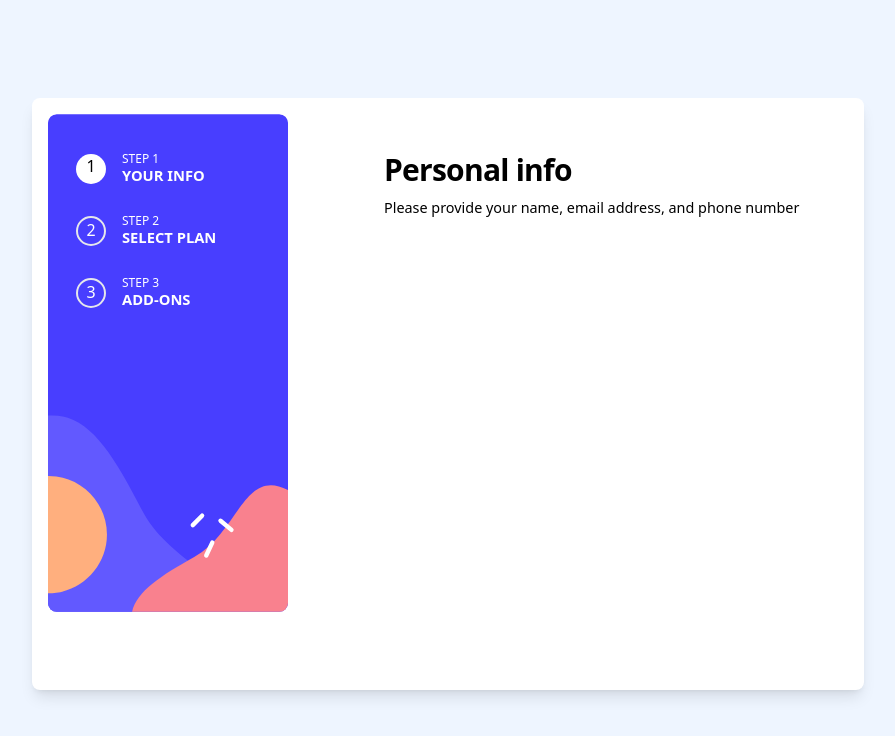
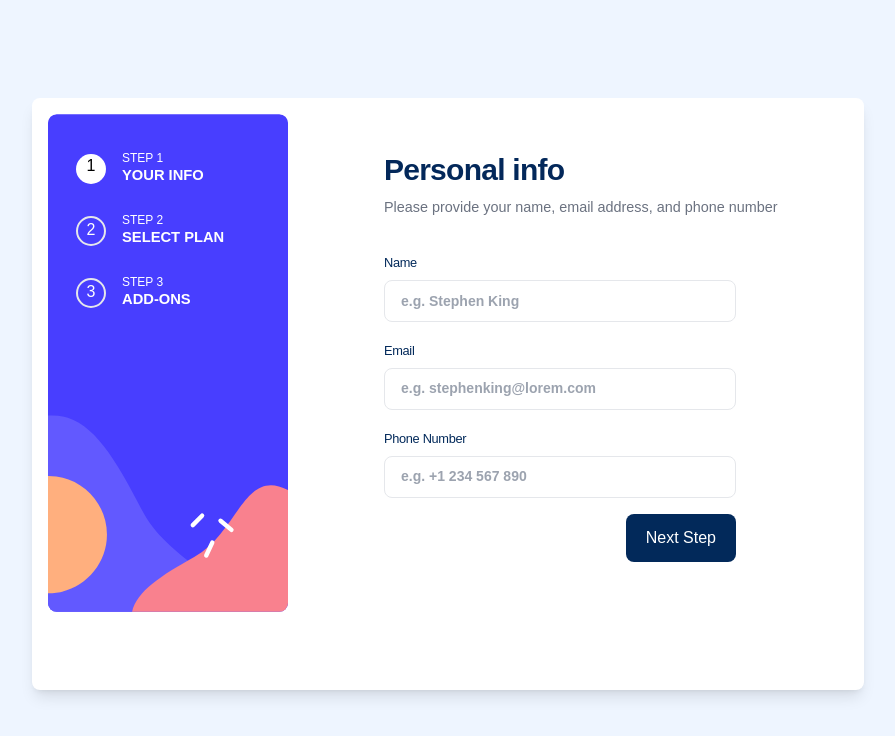
Before and after one commit to DOCSPLOIT/fm_multi_step_form, a React (Vite) app: page / in a window 1280 px wide. Shown: the top 736 px of the page, without its empty margins (192-1087 px from the left). Built offline with nearby package versions, Linux system fonts and the light colour scheme.

Commit message:
personal info component completed

```diff
--- a/package.json
+++ b/package.json
@@ -9,8 +9,10 @@
     "preview": "vite preview"
   },
   "dependencies": {
+    "formik": "^2.2.9",
     "react": "^18.2.0",
-    "react-dom": "^18.2.0"
+    "react-dom": "^18.2.0",
+    "yup": "^1.0.1"
   },
   "devDependencies": {
     "@types/react": "^18.0.27",
--- a/src/App.css
+++ b/src/App.css
@@ -4,7 +4,6 @@
   margin: 0 auto;
   padding: 2rem;
   text-align: center;
-  font-family: "Ubuntu", sans-serif;
 }
 
 .logo {
--- a/src/App.tsx
+++ b/src/App.tsx
@@ -1,4 +1,5 @@
 import AddOns from './components/Form/AddOns'
+import Form from './components/Form/Form'
 import InfoForm from './components/Form/Info'
 import Plan from './components/Form/Plan'
 import Stepper from './components/Stepper/Stepper'
@@ -7,11 +8,13 @@ import './index.css'
 export default function App() {
   return <div className='min-h-screen w-screen pt-12'>
     <div className=' m-auto w-[65vw] rounded-lg mt-[3.1rem] h-[74vh] p-4 bg-white shadow-lg'>
-      <Stepper heads={["Your Info", "Select Plan", "ADD-ONS"]} >
-        <InfoForm />
-        <Plan />
-        <AddOns />
-      </Stepper>
+      <Form>
+        <Stepper heads={["Your Info", "Select Plan", "ADD-ONS"]} >
+          <InfoForm />
+          <Plan />
+          <AddOns />
+        </Stepper>
+      </Form>
     </div>
   </div>
 }
--- /dev/null
+++ b/src/components/Form/Form.tsx
@@ -0,0 +1,34 @@
+import React, { useState } from 'react'
+
+function Form(props: any) {
+    const [personalInfo, setPersonalInfo] = useState({ name: '', phone: '', email: '' });
+    const [plan, setPlan] = useState({ type: 0, monthly: false, yearly: true });
+    const [addOns, setAddOns] = useState([])
+
+    return <FormContext.Provider value={{ personalInfo, setPersonalInfo, plan, setPlan, addOns, setAddOns }}>
+        {props.children}
+    </FormContext.Provider>
+}
+
+export default Form;
+
+export const FormContext = React.createContext<Partial<FormContextProps>>({})
+
+
+type PersonalInfo = {
+    name: string;
+    phone: string;
+    email: string
+}
+type Plan = {
+    type: number,
+    yearly: boolean,
+    monthly: boolean
+}
+
+type FormContextProps = {
+    personalInfo: PersonalInfo,
+    setPersonalInfo: any,
+    plan: Plan, setPlan: any,
+    addOns: any[], setAddOns: any
+}
--- a/src/components/Form/Info.tsx
+++ b/src/components/Form/Info.tsx
@@ -1,10 +1,73 @@
-import React from 'react'
+import { useFormik } from 'formik'
+import React, { useContext } from 'react'
+import { object, string } from 'yup'
+import { StepperContext } from '../Stepper/Stepper'
+import Input from './components/Input'
+import { FormContext } from './Form'
 
 function InfoForm() {
+
+    const formCtx = useContext(FormContext)
+    const stepperCtx = useContext(StepperContext)
+    const formik = useFormik({
+        initialValues: {
+            name: '',
+            email: '',
+            phone: ""
+        },
+        validationSchema: object().shape({
+            name: string().required('This field is required'),
+            email: string().required('This field is required').email(),
+            phone: string().required('This field is required')
+        }),
+
+        onSubmit() {
+            formCtx.setPersonalInfo(formik.values);
+            stepperCtx.next()
+        }
+    })
+
     return (
         <div>
-            <h1 className='text-3xl leading-[1rem] tracking-tight font-bold'>Personal info</h1>
-            <p className='text-[.9rem] font-medium mt-[1.2rem]'>Please provide your name, email address, and phone number</p>
+            <h1 className='text-3xl leading-[1rem] text-[#03285a] tracking-tight font-bold'>Personal info</h1>
+            <p className='text-[.9rem] font-medium text-gray-500 mt-[1.2rem]'>Please provide your name, email address, and phone number</p>
+            <form className='mt-8 pr-16 ' onSubmit={formik.handleSubmit}>
+                <Input
+                    label='Name'
+                    errorText={formik.errors.name}
+                    invalid={formik.touched.name && formik.errors.name !== undefined}
+                    onChange={formik.handleChange}
+                    onBlur={formik.handleBlur}
+                    id="name"
+                    name="name"
+                    placeholder='e.g. Stephen King'
+                />
+                <Input
+                    label='Email'
+                    errorText={formik.errors.email}
+                    invalid={formik.touched.email && formik.errors.email !== undefined}
+                    onChange={formik.handleChange}
+                    onBlur={formik.handleBlur}
+                    id="email"
+                    name="email"
+                    placeholder='e.g. stephenking@lorem.com'
+                />
+                <Input
+                    label='Phone Number'
+                    errorText={formik.errors.phone}
+                    invalid={formik.touched.phone && formik.errors.phone !== undefined}
+                    onChange={formik.handleChange}
+                    onBlur={formik.handleBlur}
+                    id="phone"
+                    name="phone"
+                    placeholder='e.g. +1 234 567 890'
+                />
+                <button
+                    type="submit"
+                    className='bg-[hsl(213,96%,18%)] px-5 py-3 rounded-lg float-right hover:bg-[#1556a7] text-white font-medium'>
+                    Next Step
+                </button>
+            </form>
         </div>
     )
 }
--- /dev/null
+++ b/src/components/Form/components/Input.tsx
@@ -0,0 +1,25 @@
+import React from 'react'
+
+function Input(props: { label: string, errorText?: string, invalid?: boolean } & React.InputHTMLAttributes<HTMLInputElement>) {
+    const inputProps: any = { ...props }
+    delete inputProps.label;
+    delete inputProps.errorText;
+    delete inputProps.formik;
+    return (
+        <div className='flex flex-col my-3'>
+            <div className='flex justify-between'>
+                <label htmlFor={props.id} className='text-[.8rem] text-[hsl(213,96%,18%)] leading-[1.6rem] font-[500] tracking-tight'>{props.label}</label>
+                {props.invalid && <p className='text-[hsl(354,84%,57%)] font-medium text-sm'>{props.errorText}</p>}
+            </div>
+
+            <input {...inputProps}
+                className={props.className + `  my-1 border outline-none text-[hsl(213,96%,18%)]
+                                                focus:border-[hsl(243,100%,62%)]
+                                                 text-[.875rem] font-bold px-4 py-[.6rem]
+                                                  rounded-lg `+ (props.invalid && 'border-[hsl(354,84%,57%)]')} />
+        </div >
+
+    )
+}
+
+export default Input
--- a/src/components/Stepper/Stepper.tsx
+++ b/src/components/Stepper/Stepper.tsx
@@ -15,13 +15,15 @@ export default function Stepper(props: any) {
         throw "At least two components required"
     }
     function next() {
+
         if (current < total) {
-            setCurrent(prev => prev++);
+            console.log(current);
+            setCurrent(current + 1);
         }
     }
     function previous() {
         if (current > 0 && current <= total) {
-            setCurrent(prev => prev--)
+            setCurrent(current - 1)
         }
     }
 
@@ -40,7 +42,7 @@ export default function Stepper(props: any) {
             <div className="h-full w-[30%] overflow-hidden pt-10 rounded-lg bg-no-repeat bg-[url('src/assets/images/bg-sidebar-desktop.svg')] bg-contain">
                 {
                     props.heads.map((text: string, index: number) => {
-                        return <div className="flex cursor-pointer space-x-4 px-7  " onClick={() => onClickStep(index)}>
+                        return <div key={index} className="flex cursor-pointer space-x-4 px-7  " onClick={() => onClickStep(index)}>
                             <div className="mb-8">
                                 <p className={"rounded-full h-[30px] w-[30px] text-center  " + classNameOfNumber(index)}>{index + 1}</p>
                             </div>
@@ -64,4 +66,4 @@ export default function Stepper(props: any) {
 
 
 
-const StepperContext = React.createContext({ total: 0, current: 0, next() { }, previous() { } })
+export const StepperContext = React.createContext({ total: 0, current: 0, next() { }, previous() { } })
--- a/src/index.css
+++ b/src/index.css
@@ -7,4 +7,5 @@ body {
 }
 * {
   transition: 1s;
+  font-family: "Ubuntu", sans-serif;
 }
```
Also changed, not shown: 1 other file (tests, documents, lock files or other folders).
